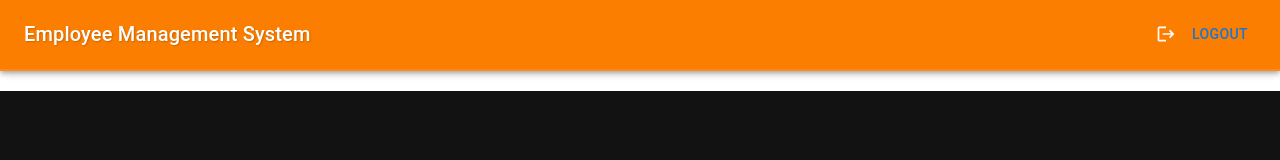
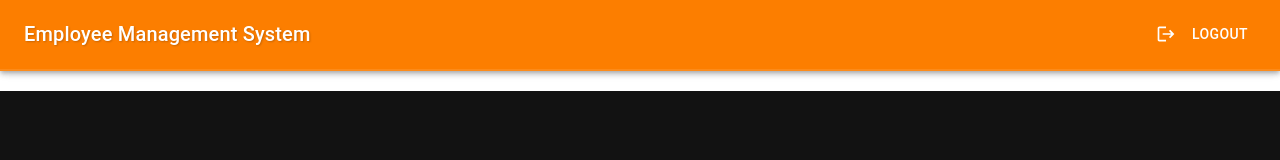
Before and after one commit to dhanitha0725/employee-management-system, a React (Vite) app: page /employeePage in a window 1280 px wide. Shown: the top 160 px of the page. Built offline with nearby package versions, Linux system fonts and the light colour scheme.

Commit message:
feat:resolved some small fixes

```diff
--- a/src/components/common/Navbar.tsx
+++ b/src/components/common/Navbar.tsx
@@ -20,9 +20,9 @@ const Navbar: React.FC = () => {
           <Typography variant="h6" component="div" className="title">
             Employee Management System
           </Typography>
-          <Button className="logout-button" onClick={handleLogoutClick} startIcon={<LogoutIcon className="logout-icon" />}>
+            <Button className="logout-button" onClick={handleLogoutClick} startIcon={<LogoutIcon className="logout-icon" />} style={{ color: 'white' }}>
             Logout
-          </Button>
+            </Button>
         </Toolbar>
       </AppBar>
 
--- a/src/pages/EmployeeUpdatePage.tsx
+++ b/src/pages/EmployeeUpdatePage.tsx
@@ -98,7 +98,7 @@ const EmployeeUpdatePage: React.FC = () => {
 
         {employee && (
           <>
-            <h1>Update Employee Details</h1>
+            <h1 style={{ textAlign: "center" }}>Update Employee Details</h1>
             <EmployeeUpdateForm employee={employee} onUpdate={handleUpdate} />
           </>
         )}
```
